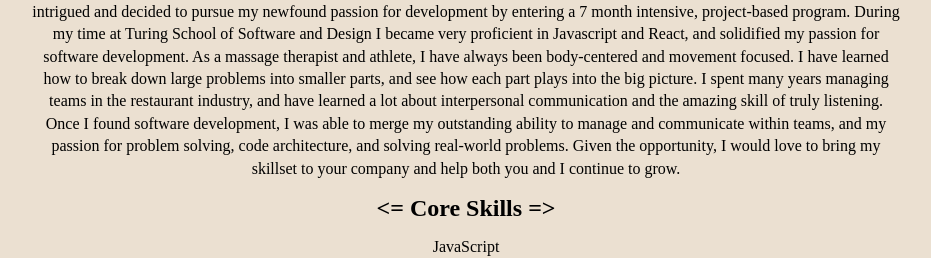
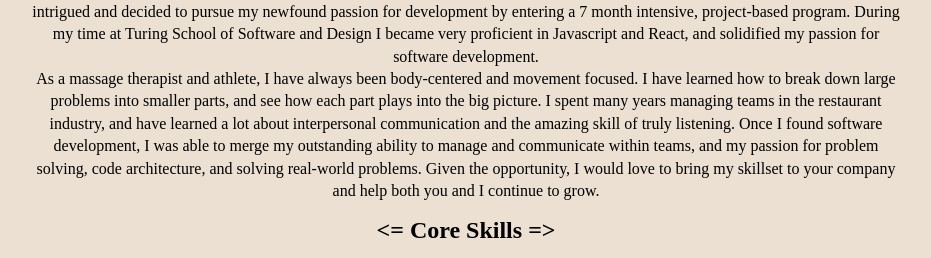
Before and after one commit to kavakai/kai_website, a React (Create React App) app: page / in a window 1280 px wide. Shown: the part 192-450 px from the top of the page, without its empty margins (174-1105 px from the left). Built offline with nearby package versions, Linux system fonts and the light colour scheme; no server answers; a web font is replaced by a local one.

Commit message:
Split about me paragraphs

```diff
--- a/src/App.js
+++ b/src/App.js
@@ -25,8 +25,8 @@ function App() {
         <br/>
         <p className="intro-paragraph">I am a software developer by trade and a father, partner, friend, adventurer, etc. by choice.</p>
         <br/>
-        <p className="intro-paragraph">I started my journey in software development in May of 2021 when I helped a friend redesign  and build a website. I was immediately intrigued and decided to pursue my newfound passion for development by entering a 7 month intensive, project-based program. During my time at Turing School of Software and Design I became very proficient in Javascript and React, and solidified my passion for software development.
-
+        <p className="intro-paragraph">I started my journey in software development in May of 2021 when I helped a friend redesign  and build a website. I was immediately intrigued and decided to pursue my newfound passion for development by entering a 7 month intensive, project-based program. During my time at Turing School of Software and Design I became very proficient in Javascript and React, and solidified my passion for software development.</p>
+        <p className="intro-paragraph">
         As a massage therapist and athlete, I have always been body-centered and movement focused. I have learned how to break down large problems into smaller parts, and see how each part plays into the big picture. I spent many years managing teams in the restaurant industry, and have learned a lot about interpersonal communication and the amazing skill of truly listening. Once I found software development, I was able to merge my outstanding ability to manage and communicate within teams, and my passion for problem solving, code architecture, and solving real-world problems. Given the opportunity, I would love to bring my skillset to your company and help both you and I continue to grow.</p>
         <br/>
         <h2>{"<="} Core Skills {"=>"}</h2>
```
